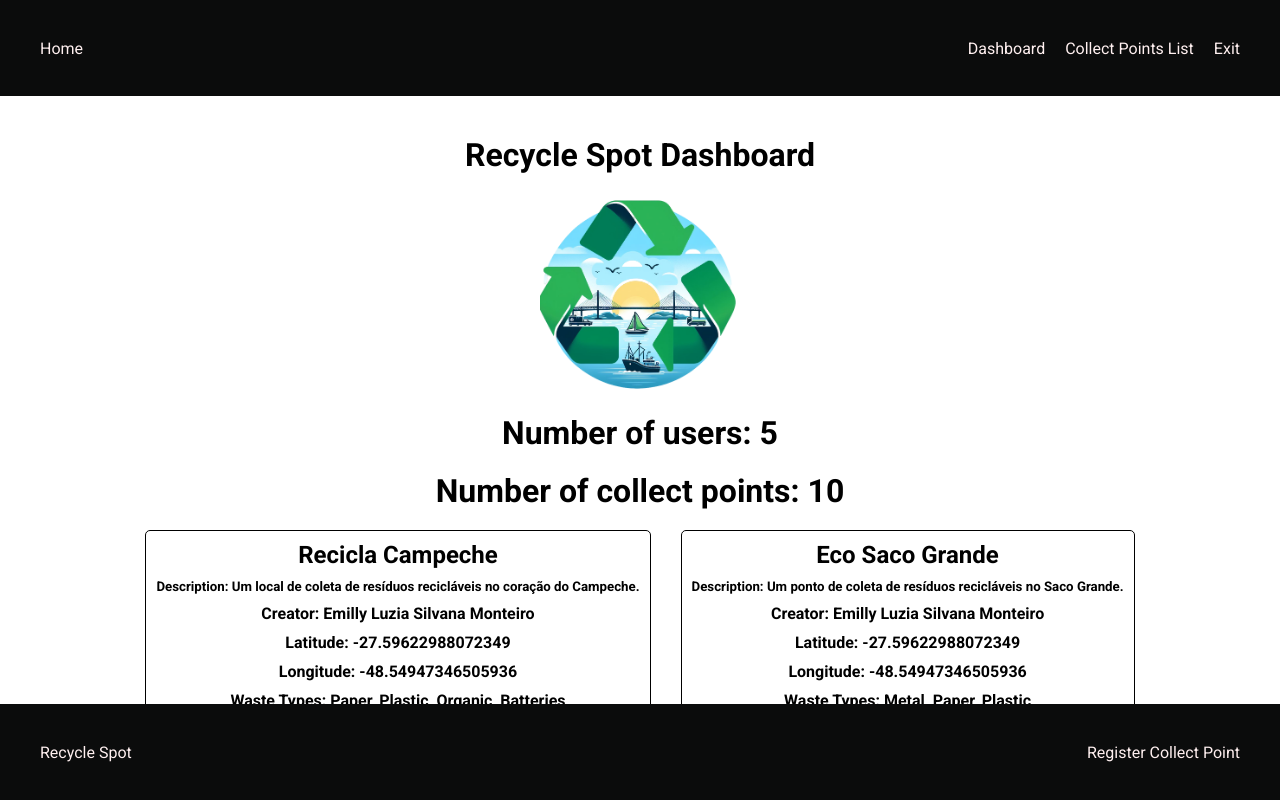
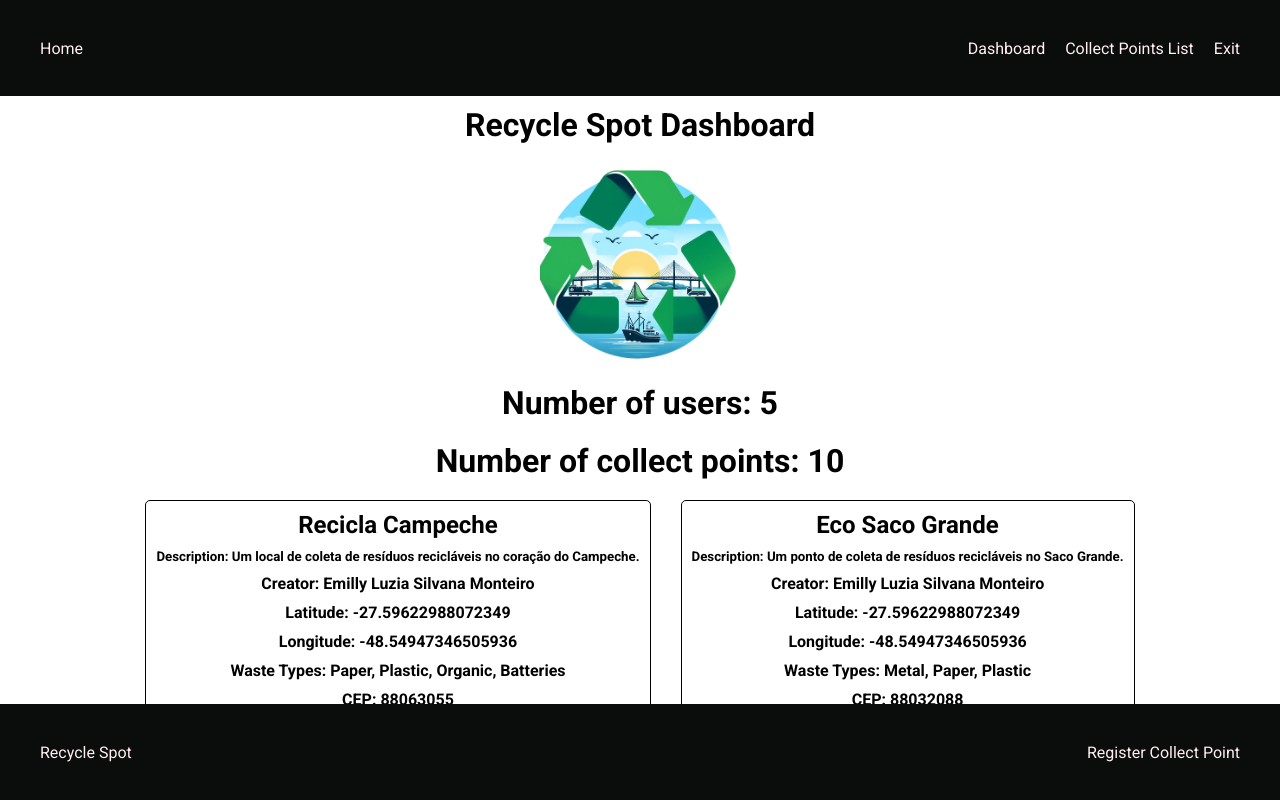
Before and after one commit to Felipevhm/recycleSpot, a React (Vite) app: page / in a window 1280 px wide. Built offline with nearby package versions, Linux system fonts and the light colour scheme; data requests are answered from the project's data file; sample sign-in values are in the browser's storage.

Commit message:
Add more styles to dashboard

```diff
--- a/src/pages/Dashboard/styles.module.css
+++ b/src/pages/Dashboard/styles.module.css
@@ -12,7 +12,8 @@ html,#root{
    align-items: center;
    overflow-y: scroll;
 
-   padding: 40px;
+   padding: 20px;
+   padding-top: 10px;
 }
 
 .renderedList{
```
